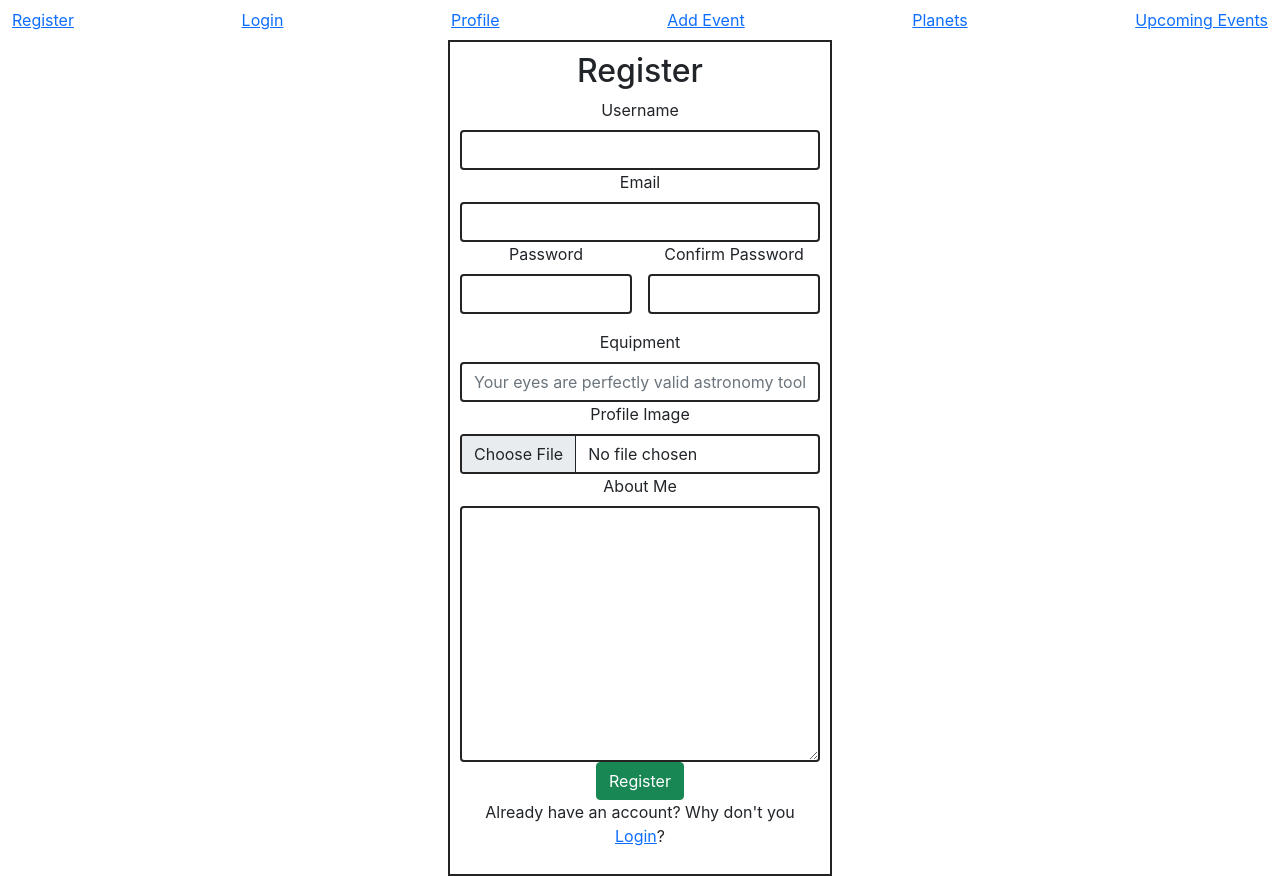
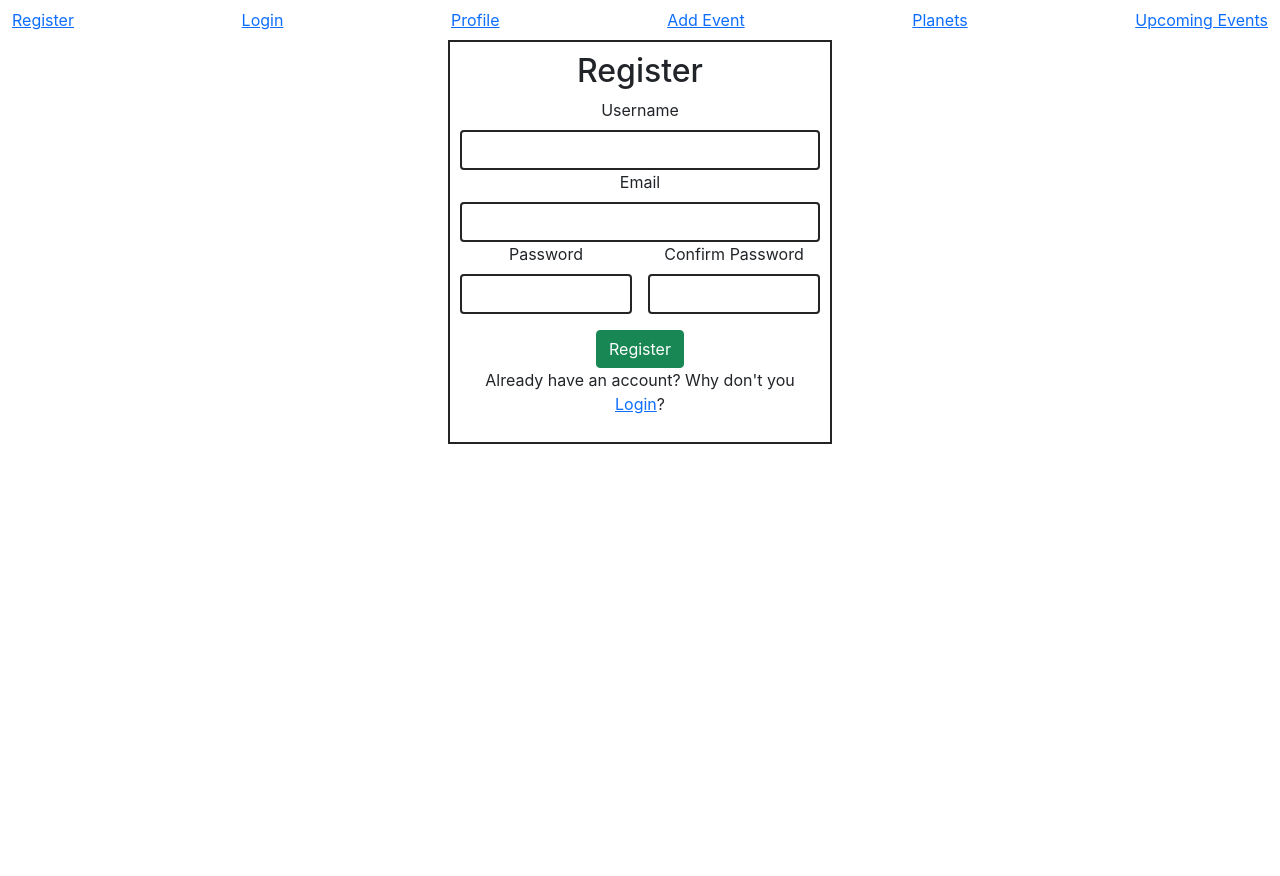
Before and after one commit to PatrickBoynton/night_watch, a React (Create React App) app in the folder frontend/static/: page /register in a window 1280 px wide. After the commit the page ends 800 px from the top, so only its background shows below. Built offline with nearby package versions, Linux system fonts and the light colour scheme.

Commit message:
Removed the fields that aren't being saved anywhere I can see.

```diff
--- a/frontend/static/src/components/user/Register.js
+++ b/frontend/static/src/components/user/Register.js
@@ -39,9 +39,6 @@ class Register extends Component {
                 email: this.state.email,
                 password1: this.state.password1,
                 password2: this.state.password2,
-                equipment: this.state.equipment,
-                profile_picture: this.state.profile_picture,
-                about_me: this.state.about_me
             })
         };
         const response = await fetch('/rest-auth/registration/', options);
@@ -101,30 +98,6 @@ class Register extends Component {
                                    name="password2"/>
                         </div>
                     </div>
-
-                    <label className="form-label" htmlFor="equipment">Equipment</label>
-                    <input className="form-control"
-                           type="text"
-                           onChange={this.handleInput}
-                           value={this.state.equipment}
-                           name="equipment"
-                           placeholder="Your eyes are perfectly valid astronomy tools."/>
-
-                    <label className="form-label" htmlFor="profile_picture">Profile Image</label>
-                    <input className="form-control"
-                           onChange={this.handleInput}
-                           value={this.state.profile_picture}
-                           type="file"
-                           name="profile_picture"/>
-
-                    <label className="form-label" htmlFor="about_me">About Me</label>
-                    <textarea className="form-control"
-                              value={this.state.about_me}
-                              onChange={this.handleInput}
-                              name="about_me"
-                              cols="30"
-                              rows="10">
-                    </textarea>
                     <button className="btn btn-success" type="submit">Register</button>
                     <p>Already have an account? Why don't you <Link to="/login">Login</Link>? </p>
                 </form>
```
